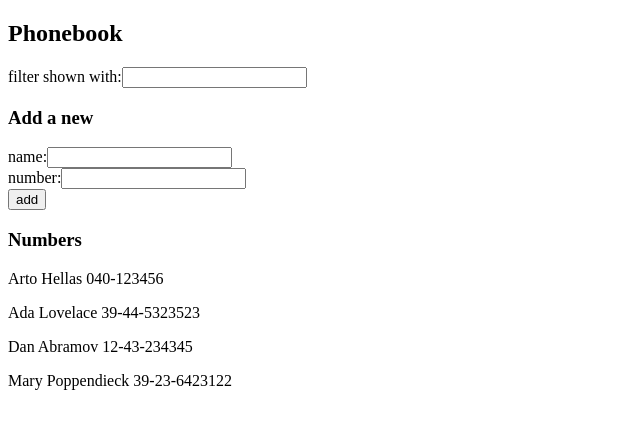
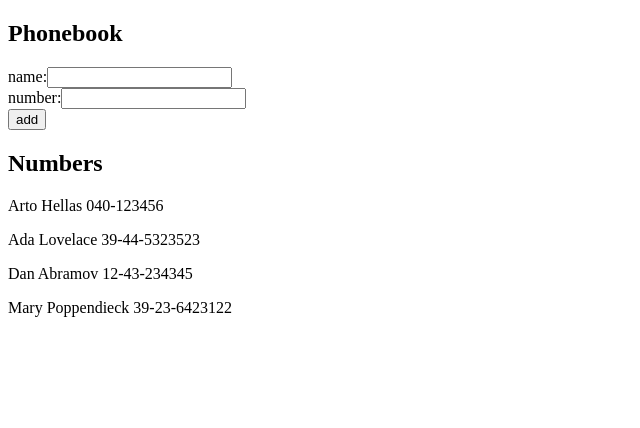
Before and after one commit to hiba-sam/bootcamp_fullstack, a React (Vite) app: page / in a window 1280 px wide. Shown: the top 428 px of the page, without its empty margins (0-640 px from the left). Built offline with nearby package versions, Linux system fonts and the light colour scheme; data requests are answered from the project's data file.

Commit message:
Update App.jsx

```diff
--- a/src/App.jsx
+++ b/src/App.jsx
@@ -1,16 +1,11 @@
 import { useState, useEffect } from 'react'
 import axios from 'axios'
-import Filter from './components/Filter'
-import PersonForm from './components/PersonForm'
-import Persons from './components/Persons'
 
 const App = () => {
   const [persons, setPersons] = useState([])
   const [newName, setNewName] = useState('')
   const [newNumber, setNewNumber] = useState('')
-  const [filter, setFilter] = useState('')
 
-  // 🔥 Fetch data once when component mounts
   useEffect(() => {
     axios
       .get('http://localhost:3001/persons')
@@ -36,32 +31,30 @@ const App = () => {
       })
   }
 
-  const personsToShow = persons.filter(person =>
-    person.name.toLowerCase().includes(filter.toLowerCase())
-  )
-
   return (
     <div>
       <h2>Phonebook</h2>
 
-      <Filter
-        filter={filter}
-        setFilter={setFilter}
-      />
+      <form onSubmit={addPerson}>
+        <div>
+          name:
+          <input value={newName}
+                 onChange={(e) => setNewName(e.target.value)} />
+        </div>
+        <div>
+          number:
+          <input value={newNumber}
+                 onChange={(e) => setNewNumber(e.target.value)} />
+        </div>
+        <button type="submit">add</button>
+      </form>
 
-      <h3>Add a new</h3>
-
-      <PersonForm
-        addPerson={addPerson}
-        newName={newName}
-        setNewName={setNewName}
-        newNumber={newNumber}
-        setNewNumber={setNewNumber}
-      />
-
-      <h3>Numbers</h3>
-
-      <Persons persons={personsToShow} />
+      <h2>Numbers</h2>
+      {persons.map(person =>
+        <p key={person.id}>
+          {person.name} {person.number}
+        </p>
+      )}
     </div>
   )
 }
```
